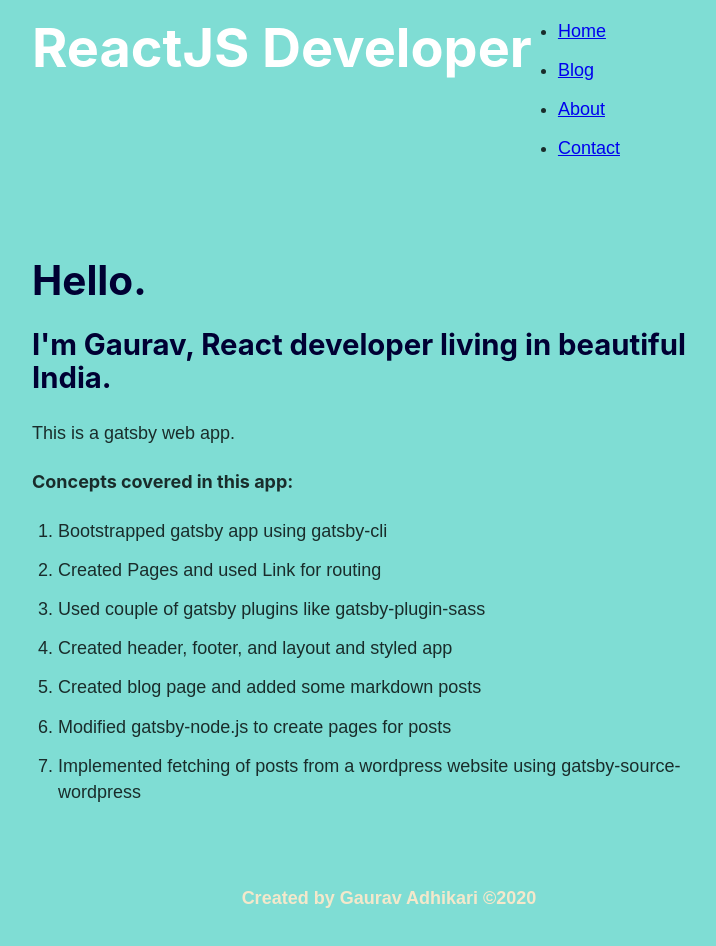
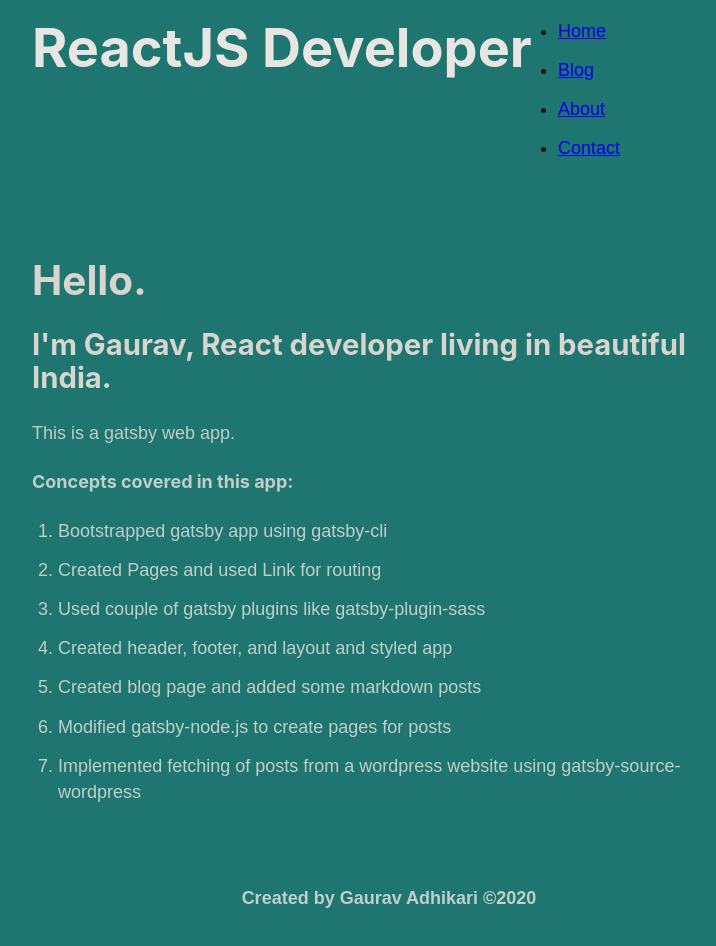
Before and after one commit to gauravadhikari1997/gatsby-starter-blog, a Gatsby site: page / in a window 1280 px wide. Shown: the whole page, without its empty margins (251-967 px from the left). Built offline with nearby package versions, Linux system fonts and the light colour scheme; Gatsby itself is replaced by a stand-in of ours.

Commit message:
style colors changed

```diff
--- a/src/components/footer.module.scss
+++ b/src/components/footer.module.scss
@@ -1,5 +1,5 @@
 .footer {
-  color: #f4e8cb;
+  color: #eedcb1;
   margin-top: 3rem;
   text-align: center;
   font-weight: 600;
--- a/src/components/header.module.scss
+++ b/src/components/header.module.scss
@@ -8,7 +8,7 @@
 
 .title {
   text-align: center;
-  color: #ffffff;
+  color: #e8e6e3;
   font-size: 3rem;
   text-decoration: none;
 }
@@ -20,18 +20,18 @@
 }
 
 .nav-item {
-  color: #ffffff;
+  color: #e8e6e3;
   font-size: 0.9rem;
   margin-right: 1.3rem;
   text-decoration: none;
 }
 
 .nav-item:hover {
-  color: #666666;
+  color: #ffffff;
 }
 
 .active-nav-item {
-  color: #333333;
+  color: #c2b8aa;
 }
 
 @media screen and (min-width: 320px) and (max-width: 480px) {
--- a/src/components/layout.module.scss
+++ b/src/components/layout.module.scss
@@ -1,5 +1,5 @@
 .heading {
-  color: #003;
+  color: #d8d5cf;
   padding-top: 2.5rem;
   text-align: center;
 }
--- a/src/pages/index.js
+++ b/src/pages/index.js
@@ -7,13 +7,13 @@
   return (
     <Layout>
       <Head title="Home" />
-      <h1 style={{ color: "#003" }}>Hello.</h1>
-      <h2 style={{ color: "#003" }}>
+      <h1 style={{ color: "#D8D5CF" }}>Hello.</h1>
+      <h2 style={{ color: "#D8D5CF" }}>
         I'm Gaurav, React developer living in beautiful India.
       </h2>
-      <p>This is a gatsby web app.</p>
-      <h4>Concepts covered in this app:</h4>
-      <ol>
+      <p style={{ color: "#C0CEC6" }}>This is a gatsby web app.</p>
+      <h4 style={{ color: "#C0CFCC" }}>Concepts covered in this app:</h4>
+      <ol style={{ color: "#C0CFCC" }}>
         <li>Bootstrapped gatsby app using gatsby-cli</li>
         <li>Created Pages and used Link for routing</li>
         <li>Used couple of gatsby plugins like gatsby-plugin-sass</li>
--- a/src/styles/index.scss
+++ b/src/styles/index.scss
@@ -9,7 +9,10 @@
   margin: 0;
   -webkit-font-smoothing: antialiased;
   -moz-osx-font-smoothing: grayscale;
-  background-color: #7fddd4;
+  background-color: #1f756f;
+}
+p {
+  color: #c0cfcc;
 }
 article,
 aside,
```
